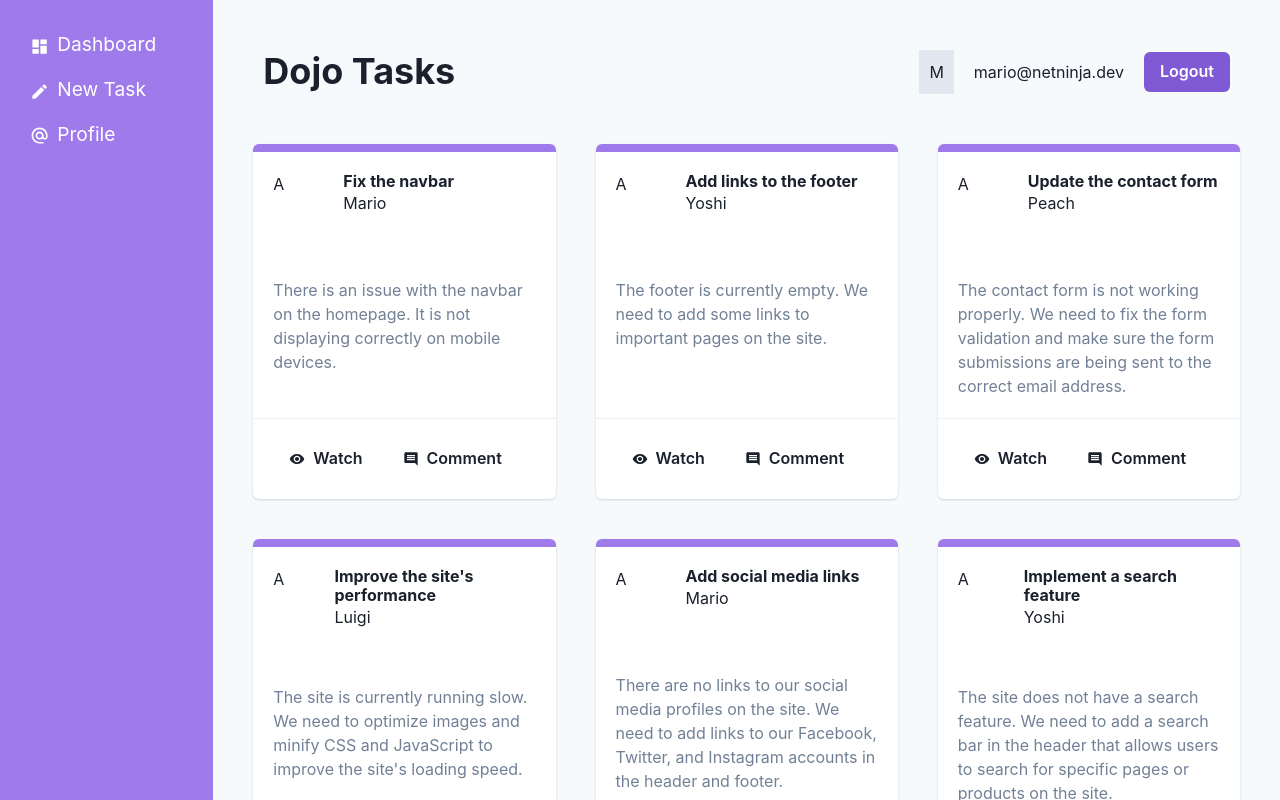
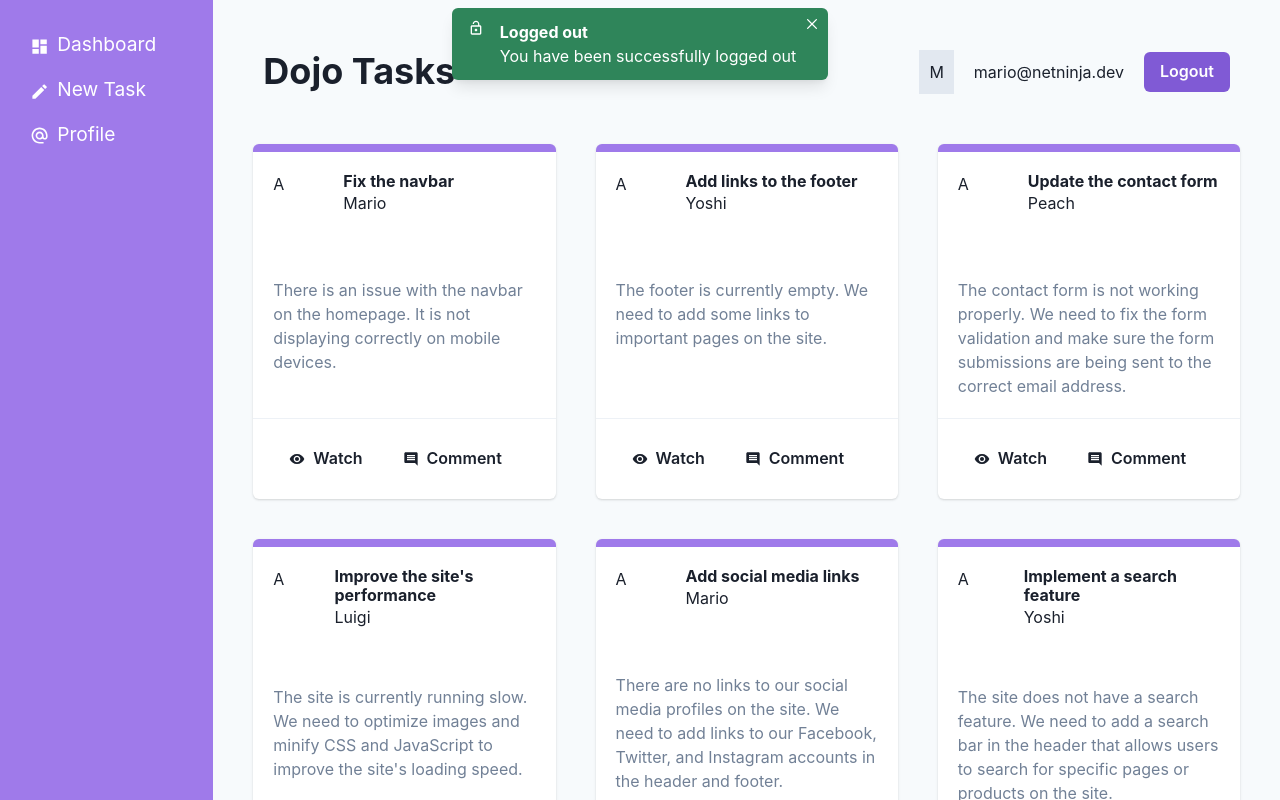
Before and after one commit to brittbrink/prototypes-loyyo, a React (Vite) app in the folder Chakra-ui-tutorial/: page / in a window 1280 px wide. Both pictures are taken after a click on the button "Logout". Shown: the top 800 px of the page. Built offline with nearby package versions, Linux system fonts and the light colour scheme; data requests are answered from the project's data file.

Commit message:
Add toast notification for successful logout in Navbar component, lesson 10

```diff
--- a/Chakra-ui-tutorial/src/components/Navbar.jsx
+++ b/Chakra-ui-tutorial/src/components/Navbar.jsx
@@ -1,7 +1,22 @@
-import { Box, Button, Flex, Heading, HStack, Spacer, Text } from '@chakra-ui/react'
+import { Box, Button, Flex, Heading, HStack, Spacer, Text, useToast } from '@chakra-ui/react'
 import React from 'react'
+import { MdLockOpen } from 'react-icons/md'
 
 export default function Navbar() {
+    const toast = useToast()
+
+    const showToast = () => {
+        toast({
+            title: "Logged out",
+            description: "You have been successfully logged out",
+            status: "success",
+            duration: 5000,
+            isClosable: true,
+            position: "top",
+            icon: <MdLockOpen />
+        })
+    }
+
   return (
     <Flex as="nav" p="10px" alignItems="center" mb="40px">
         <Heading as="h1">
@@ -12,7 +27,7 @@ export default function Navbar() {
         <HStack spacing="20px">
             <Box bg="gray.200" p="10px">M</Box>
             <Text>mario@netninja.dev</Text>
-            <Button colorScheme='purple'>Logout</Button>
+            <Button colorScheme='purple' onClick={showToast}>Logout</Button>
         </HStack>
     </Flex>
   )
```
